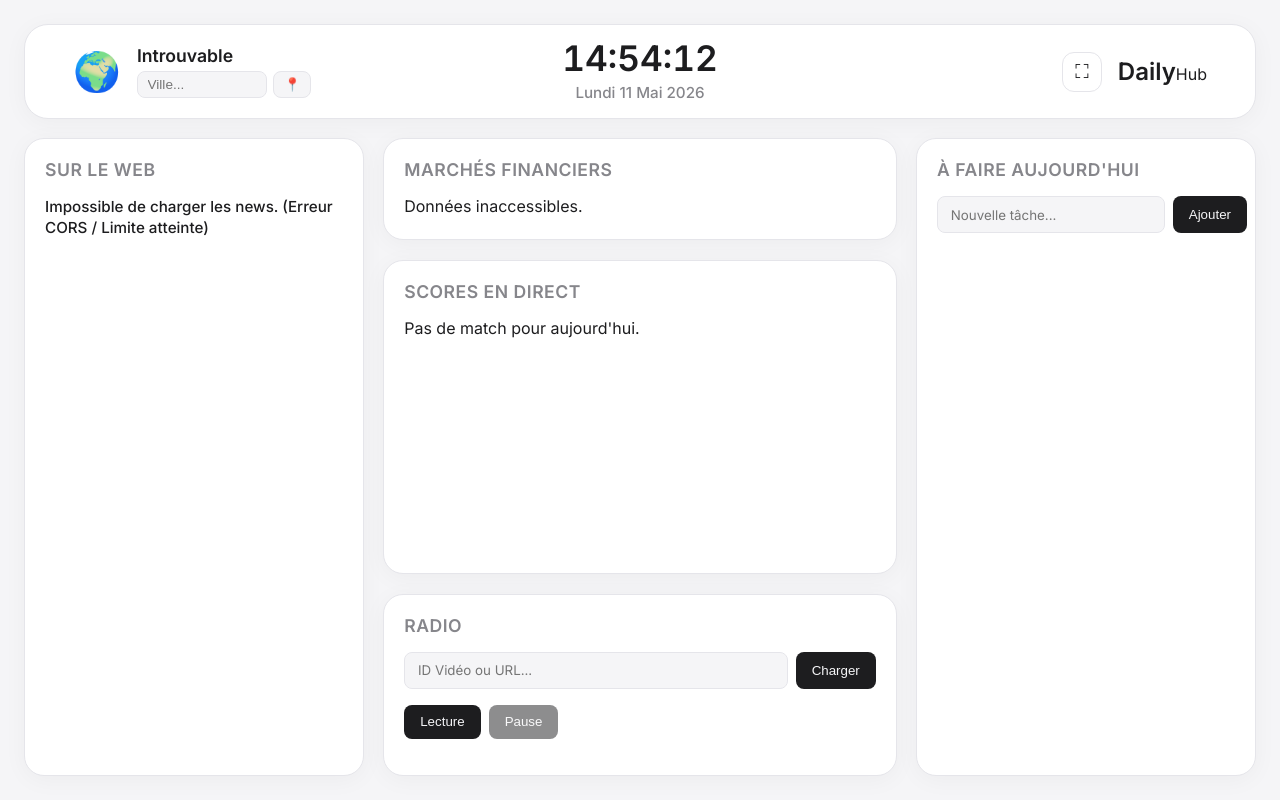
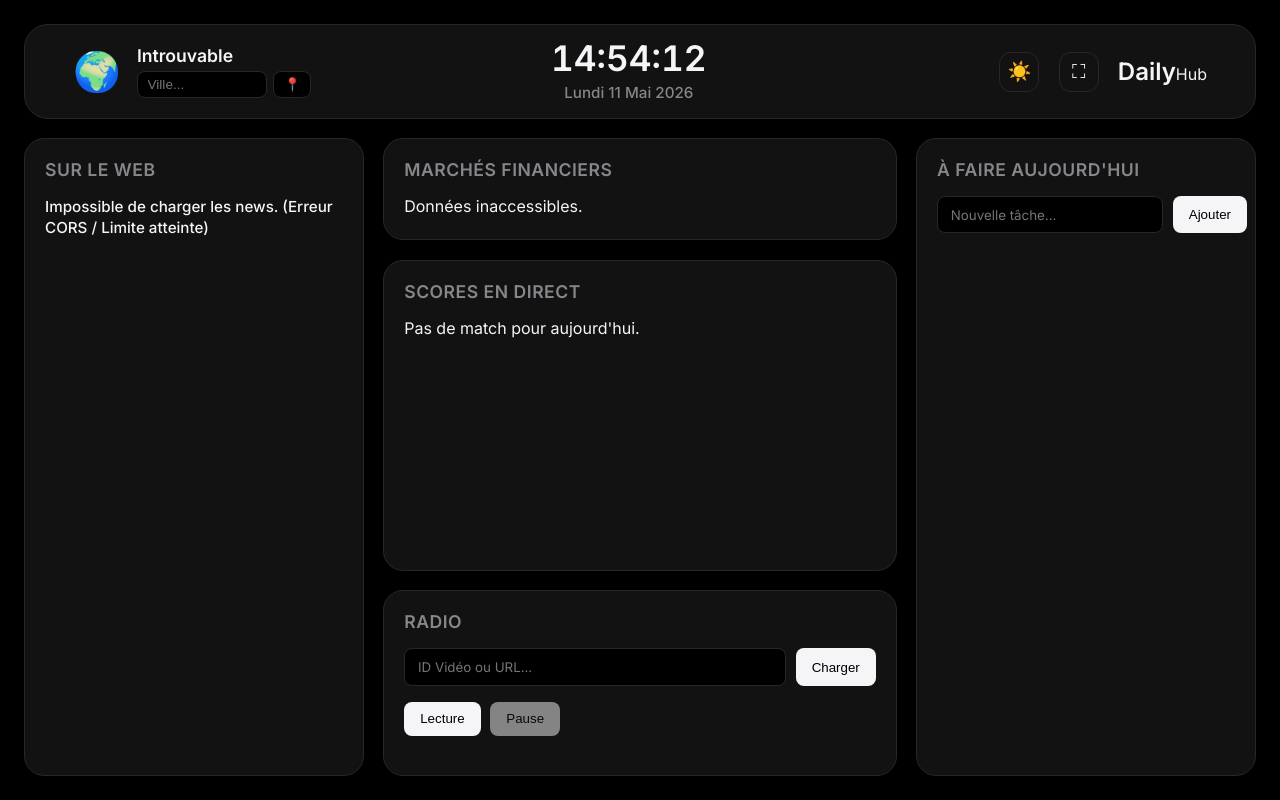
Before and after one commit to leo-dpy/DailyHub, a website built with Vite: page frontend/index.html in a window 1280 px wide. Built offline with nearby package versions, Linux system fonts and the light colour scheme; no server answers.

Commit message:
feat: implement main application dashboard logic and initialize UI styling

```diff
--- a/frontend/src/css/style.css
+++ b/frontend/src/css/style.css
@@ -20,6 +20,15 @@
   --bento-radius: 20px;
 }
 
+:root {
+  --bg-main: var(--bg-main-dark);
+  --bento-bg: var(--bento-bg-dark);
+  --bento-border: var(--bento-border-dark);
+  --text-main: var(--text-main-dark);
+  --text-muted: var(--text-muted-dark);
+  --accent: var(--accent-dark);
+}
+
 [data-theme="dark"] {
   --bg-main: var(--bg-main-dark);
   --bento-bg: var(--bento-bg-dark);
@@ -29,8 +38,7 @@
   --accent: var(--accent-dark);
 }
 
-[data-theme="light"],
-:root {
+[data-theme="light"] {
   --bg-main: var(--bg-main-light);
   --bento-bg: var(--bento-bg-light);
   --bento-border: var(--bento-border-light);
@@ -188,8 +196,8 @@
   display: flex;
   align-items: center;
   justify-content: flex-end;
-  gap: 1rem;
-  width: 33%;
+  gap: 1.2rem;
+  width: 35%;
 }
 
 .logo-bold {
@@ -213,8 +221,28 @@
   align-items: center;
 }
 
-.fullscreen-btn:hover {
+.fullscreen-btn:hover,
+.theme-btn:hover {
   background: var(--bento-border);
+}
+
+.theme-btn {
+  background: transparent;
+  border: 1px solid var(--bento-border);
+  color: var(--text-main);
+  border-radius: 12px;
+  width: 40px;
+  height: 40px;
+  font-size: 1.2rem;
+  cursor: pointer;
+  transition: background 0.2s, transform 0.2s;
+  display: flex;
+  justify-content: center;
+  align-items: center;
+}
+
+.theme-btn:hover {
+  transform: scale(1.05);
 }
 
 /* Zones de la grille utilisées en JS */
@@ -278,9 +306,9 @@
 /* Champs de saisie (Météo, Tâches, Radio) */
 .task-input-container {
   display: flex;
-  flex-wrap: wrap;
-  margin-bottom: 1rem;
-  gap: 0.5rem;
+  margin-bottom: 1.2rem;
+  gap: 0.6rem;
+  align-items: stretch;
 }
 
 .task-input-container input {
--- a/frontend/src/js/main.js
+++ b/frontend/src/js/main.js
@@ -38,20 +38,32 @@
   const rightDiv = el('div', 'header-right');
 
   const fsBtn = el('button', 'fullscreen-btn', '⛶');
-  fsBtn.addEventListener('click', () => {
-    if (!document.fullscreenElement) {
-      document.documentElement.requestFullscreen().catch(() => { });
-      fsBtn.innerHTML = '✖';
-    } else {
-      document.exitFullscreen();
-      fsBtn.innerHTML = '⛶';
+  fsBtn.addEventListener('click', async () => {
+    try {
+      if (!document.fullscreenElement) {
+        await document.documentElement.requestFullscreen();
+        fsBtn.textContent = '✖';
+      } else {
+        await document.exitFullscreen();
+        fsBtn.textContent = '⛶';
+      }
+    } catch (err) {
+      console.error(`Erreur plein écran: ${err.message}`);
     }
+  });
+
+  const themeBtn = el('button', 'theme-btn', currentTheme === 'dark' ? '☀️' : '🌙');
+  themeBtn.addEventListener('click', () => {
+    currentTheme = currentTheme === 'dark' ? 'light' : 'dark';
+    document.documentElement.setAttribute('data-theme', currentTheme);
+    localStorage.setItem('dailyhub_theme', currentTheme);
+    themeBtn.textContent = currentTheme === 'dark' ? '☀️' : '🌙';
   });
 
   const logoDiv = el('div');
   logoDiv.innerHTML = '<span class="logo-bold">Daily</span>Hub';
 
-  appendChildren(rightDiv, [fsBtn, logoDiv]);
+  appendChildren(rightDiv, [themeBtn, fsBtn, logoDiv]);
 
   appendChildren(header, [weatherDiv, centerDiv, rightDiv]);
 
```
